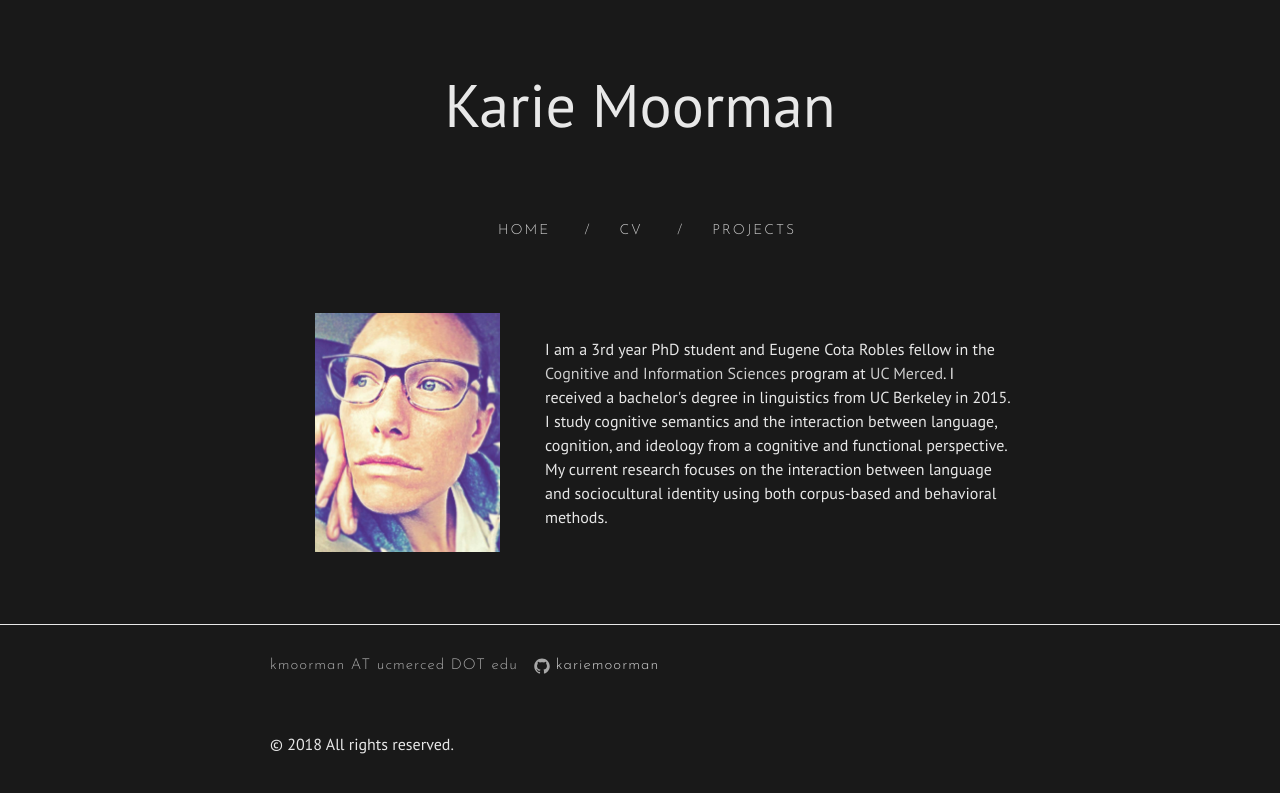
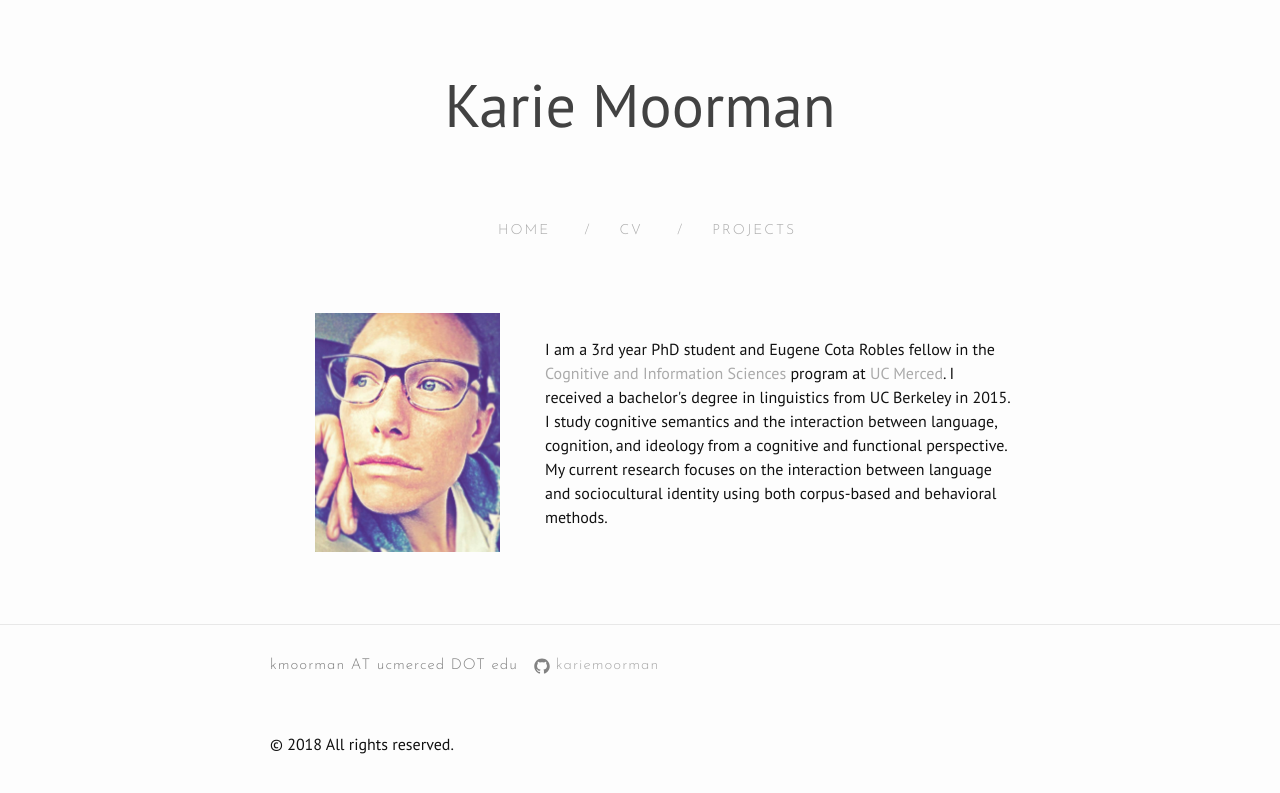
Before and after one commit to kariemoorman/kariemoorman.github.io, a Jekyll site: the page built from index.html, in a window 1280 px wide. Shown: the top 793 px of the page. Built offline with Jekyll 4.4.1, drawn with Linux system fonts in a browser that asks for light colours; nearby versions of some CDN libraries; the list of posts is cut into pages by our own code.

Commit message:
Update _config.yml

```diff
--- a/_config.yml
+++ b/_config.yml
@@ -14,7 +14,7 @@ url: "http://kariemoorman.github.io" # the base hostname & protocol for your sit
 #twitter_username: hemang_kumar
 github_username:  kariemoorman
 paginate: 5
-theme-dark: true #Set to true to change to dark website theme
+theme-dark: false #Set to true to change to dark website theme
 
 plugins: [jekyll-paginate, kramdown]
 # Build settings
```
